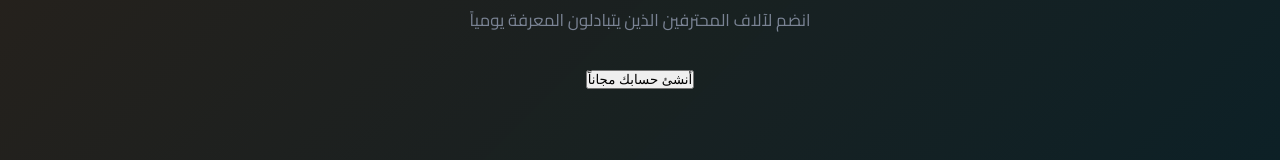
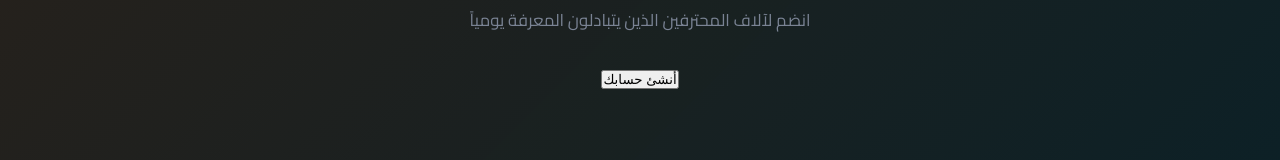
Before and after one commit to esraa123-cloud/Esraa, a React (Vite) app: page / in a window 1280 px wide. Shown: the part 2986-3146 px from the top of the page. Built offline with nearby package versions, Linux system fonts and the light colour scheme.

Commit message:
Update HomePage and SwapContext with user customizations

```diff
--- a/src/context/SwapContext.jsx
+++ b/src/context/SwapContext.jsx
@@ -61,7 +61,7 @@ export const SwapProvider = ({ children }) => {
   }, []);
 
   const addSkill = async (skillData) => {
-    const ownerName = currentUser ? currentUser.name : 'أحمد رضا';
+    const ownerName = currentUser ? currentUser.name : 'نور صلاح';
     const newSkill = {
       id: 'skill_' + Date.now(),
       _id: 'skill_' + Date.now(),
@@ -69,7 +69,7 @@ export const SwapProvider = ({ children }) => {
       category: skillData.category || 'tech',
       icon: skillData.icon || '💡',
       owner: ownerName,
-      location: currentUser?.location || 'القاهرة',
+      location: currentUser?.location || 'مصر',
       wants: skillData.wants || 'تبادل خبرات',
       rating: 5.0,
       bg: 'linear-gradient(135deg, #1a2540, #0f1a30)'
@@ -80,7 +80,7 @@ export const SwapProvider = ({ children }) => {
   };
 
   const proposeSwap = async (targetSkill, offeredSkillTitle) => {
-    const proposerName = currentUser ? currentUser.name : 'أحمد رضا';
+    const proposerName = currentUser ? currentUser.name : 'نور صلاح';
     const receiverName = targetSkill.owner || 'إسراء صلاح';
 
     const newSwap = {
--- a/src/pages/HomePage.jsx
+++ b/src/pages/HomePage.jsx
@@ -155,7 +155,7 @@ export const HomePage = ({ setActiveTab }) => {
         <h2>جاهز تبدأ رحلتك؟</h2>
         <p>انضم لآلاف المحترفين الذين يتبادلون المعرفة يومياً</p>
         <button onClick={() => setActiveTab('register')} className="btn-cta">
-          أنشئ حسابك مجاناً
+          أنشئ حسابك
         </button>
       </section>
 
```
